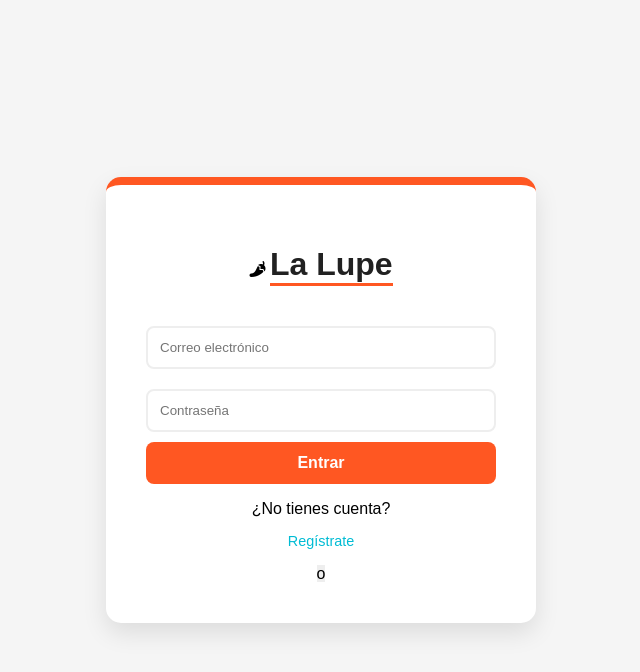
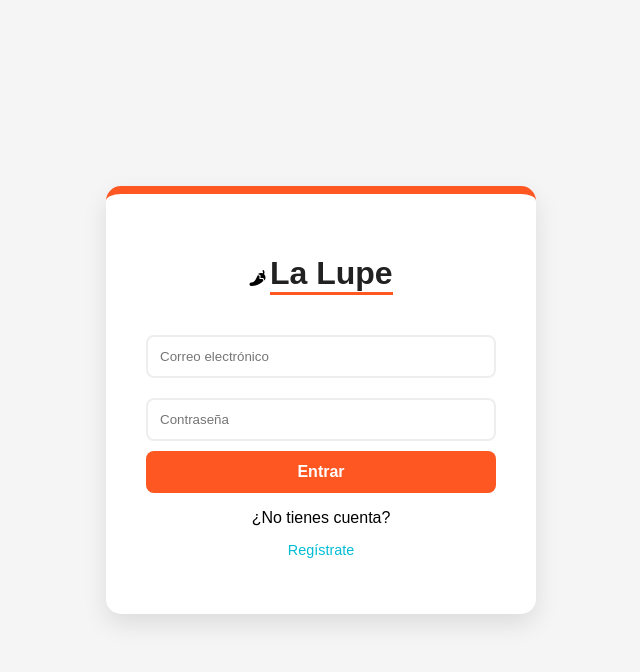
Before and after one commit to Adrisito123/Web-La-Lupe, a PHP site: page / in a window 1280 px wide. Shown: the top 672 px of the page, without its empty margins (319-959 px from the left). Run offline with PHP 8.4, Linux system fonts and the light colour scheme.

Commit message:
Add files via upload

```diff
--- a/index.php
+++ b/index.php
@@ -75,7 +75,6 @@ if (isset($_POST['entrar'])) {
 
         <div class="auth-links">
             <p>¿No tienes cuenta? <a href="registro.php" class="link-cambio">Regístrate</a></p>
-            <span class="separador">o</span>
         </div>
     </div>
 </div>
```
